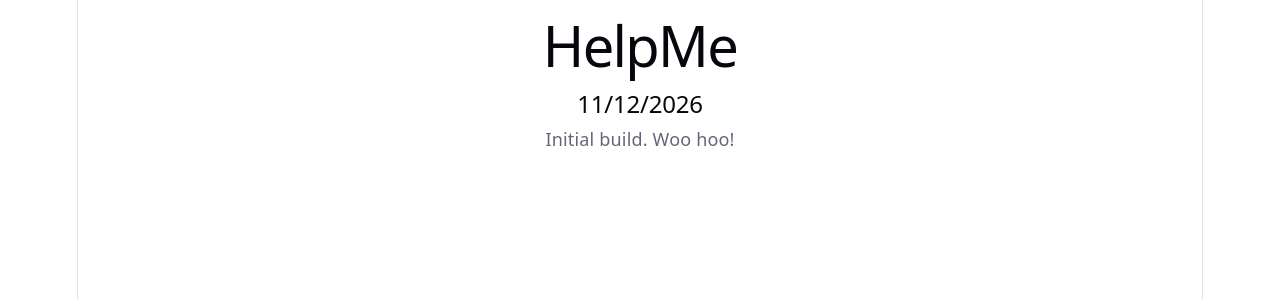
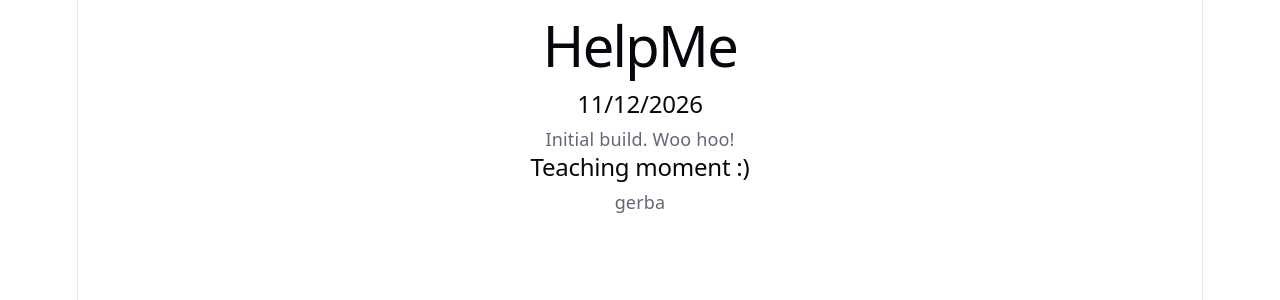
Before and after one commit to small-SoyBean/help-me-app, a React (Vite) app: page / in a window 1280 px wide. Shown: the top 300 px of the page. Built offline with nearby package versions, Linux system fonts and the light colour scheme.

Commit message:
Teaching moment

```diff
--- a/src/App.tsx
+++ b/src/App.tsx
@@ -9,6 +9,10 @@ function App() {
           title="11/12/2026"
           description="Initial build. Woo hoo!"
       />
+        <TestComponent
+            title = "Teaching moment :)"
+            description="gerba"
+        />
     </>
   );
 }
```
